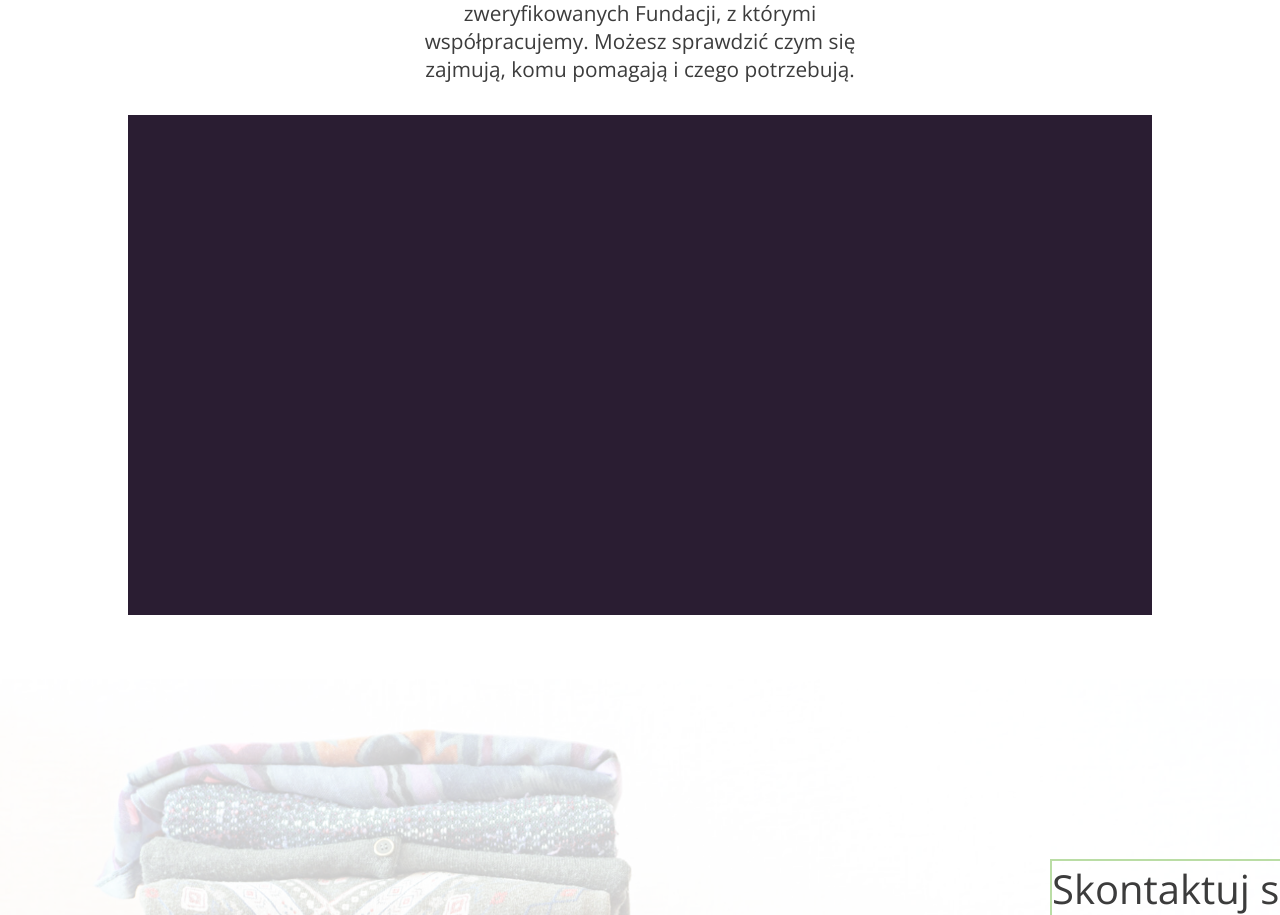
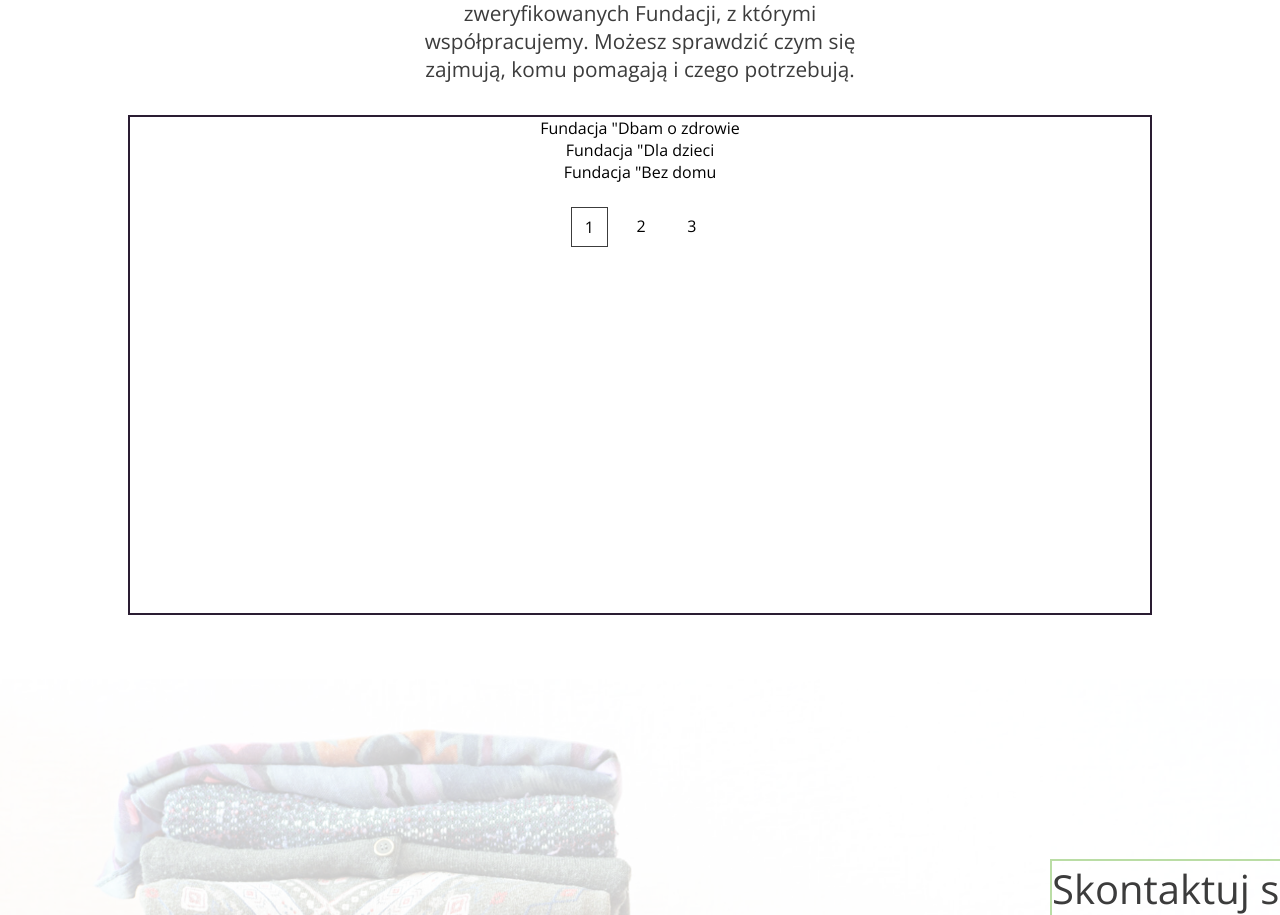
Before and after one commit to slawekSk13/oddam, a React (Create React App) app: page /#start in a window 1280 px wide. Shown: the part 3346-4261 px from the top of the page. Built offline with nearby package versions, Linux system fonts and the light colour scheme.

Commit message:
pagination

```diff
--- a/package.json
+++ b/package.json
@@ -7,6 +7,7 @@
     "@testing-library/react": "^11.2.7",
     "@testing-library/user-event": "^12.8.3",
     "prop-types": "^15.7.2",
+    "rc-pagination": "^3.1.9",
     "react": "^17.0.2",
     "react-dom": "^17.0.2",
     "react-paginate": "^7.1.3",
--- a/src/components/IconModule/IconModule.js
+++ b/src/components/IconModule/IconModule.js
@@ -8,7 +8,7 @@ import icon1 from '../../assets/Icon-1.svg';
 const IconModule = ({icon, headerText, paragraphText}) => {
     return (
         <IconModuleStyled>
-        <img src={icon} />
+        <img src={icon} alt='' />
             <CounterHeader text={headerText} />
             <hr style={{width: '40%', margin: '0 0 1rem'}}/>
             <Paragraph text={paragraphText} />
--- a/src/index.css
+++ b/src/index.css
@@ -25,3 +25,25 @@ padding: 4rem 0;
 .active {
   border: 1px solid #3C3C3C;
 }
+
+.pagination {
+  margin: 1rem auto;
+  width: 30%;
+  display: flex;
+  justify-content: center;
+}
+
+.pagination li {
+  list-style-type: none;
+  padding: .5rem .8rem;
+  margin: .5rem;
+  font-size: 1rem;
+}
+
+.pagination li:hover {
+  cursor: pointer;
+}
+
+.hidden {
+  display: none;
+}
--- a/src/views/Organisations.js
+++ b/src/views/Organisations.js
@@ -5,28 +5,53 @@ import {Button} from "../components/Button/Button";
 import {Center} from "../components/Center/Center";
 import {Paragraph} from "../components/Paragraph/Paragraph";
 
+import ReactPaginate from 'react-paginate';
+// import Pagination from 'rc-pagination';
+
 const Organisations = () => {
-    const [localFundations, setLocalFundations] = useState([]);
-    const [localNgos, setLocalNgos] = useState([]);
-    const [localOrganizations, setLocalOrganizations] = useState([]);
+    const [localFundations, setLocalFundations] = useState([...fundations]);
+    const [localNgos, setLocalNgos] = useState([...ngos]);
+    const [localOrganizations, setLocalOrganizations] = useState([...organizations]);
+
+    const [toShow, setToShow] = useState([...fundations.slice(0, 3)]);
 
     const [orgType, setOrgType] = useState('fundation');
+    const perPage = 3;
+    const pageCount = orgType === 'fundation' ? (localFundations.length / perPage) : (orgType === 'ngo' ? (ngos.length / perPage) : (localOrganizations.length / 3));
 
-    useEffect(() => {
-        setLocalFundations(fundations);
-        setLocalNgos(ngos);
-        setLocalOrganizations(organizations);
-    }, []);
+    const handlePageChange = (data) => {
+        let selected;
+        if (typeof data === 'number') {
+            selected = data;
+        } else {
+            selected = data.selected;
+        }
+        const showNext = () => {
+            if (orgType === 'fundation') {
+                return [...localFundations.slice(selected * perPage, selected * perPage + perPage)]
+            } else if (orgType === 'ngo') {
+                return [...localNgos.slice(selected * perPage, selected * perPage + perPage)]
+            } else if (orgType === 'local') {
+                return [...localOrganizations.slice(selected * perPage, selected * perPage + perPage)]
+            }
+        }
+        setToShow(showNext())
+    };
+
+    const handleCategoryChange = (category) => {
+        setOrgType(category);
+        handlePageChange(0);
+    }
 
     return (
         <section>
             <Title text='Komu pomagamy'/>
             <Center width='100%' vertical>
-                <Button text='Fundacjom' onClick={() => setOrgType('fundation')} width='14%' medium
+                <Button text='Fundacjom' onClick={() => handleCategoryChange('fundation')} width='14%' medium
                         border={orgType === 'fundation'}/>
-                <Button text='Organizacjom pozarządowym' onClick={() => setOrgType('ngo')} width='14%' medium
+                <Button text='Organizacjom pozarządowym' onClick={() => handleCategoryChange('ngo')} width='14%' medium
                         border={orgType === 'ngo'}/>
-                <Button text='Lokalnym zbiórkom' onClick={() => setOrgType('local')} width='14%' medium
+                <Button text='Lokalnym zbiórkom' onClick={() => handleCategoryChange('local')} width='14%' medium
                         border={orgType === 'local'}/>
             </Center>
             <Center width='100%' vertical>
@@ -38,7 +63,24 @@ const Organisations = () => {
                     {orgType === 'local' && <Paragraph medium
                                                        text='Lorem ipsum dolor sit amet, consectetur adipiscing elit, sed do eiusmod tempor incididunt ut labore et dolore magna aliqua. Ut enim ad minim veniam, quis nostrud exercitation.'/>}
                 </div>
-                <div style={{width: '80%', height: '500px', backgroundColor: '#2A1D32'}}/>
+                <div style={{width: '80%', height: '500px', border: '2px solid #2A1D32'}}>
+                    {toShow.map((element, i) => {
+                        return (
+                            <div key={i}>{element.name}</div>
+                        )
+                    })}
+                    {pageCount > 1 && <ReactPaginate key={orgType}
+                                                     pageCount={pageCount}
+                                                     pageRangeDisplayed={2}
+                                                     marginePagesDisplayer={1}
+                                                     onPageChange={handlePageChange}
+                                                     containerClassName={'pagination'}
+                                                     activeClassName={'active'}
+                                                     previousLinkClassName={'hidden'}
+                                                     nextLinkClassName={'hidden'}
+                                                     initialPage={0}
+                    />}
+                </div>
             </Center>
         </section>
     )
```
Also changed, not shown: 1 other file (tests, documents, lock files or other folders).
